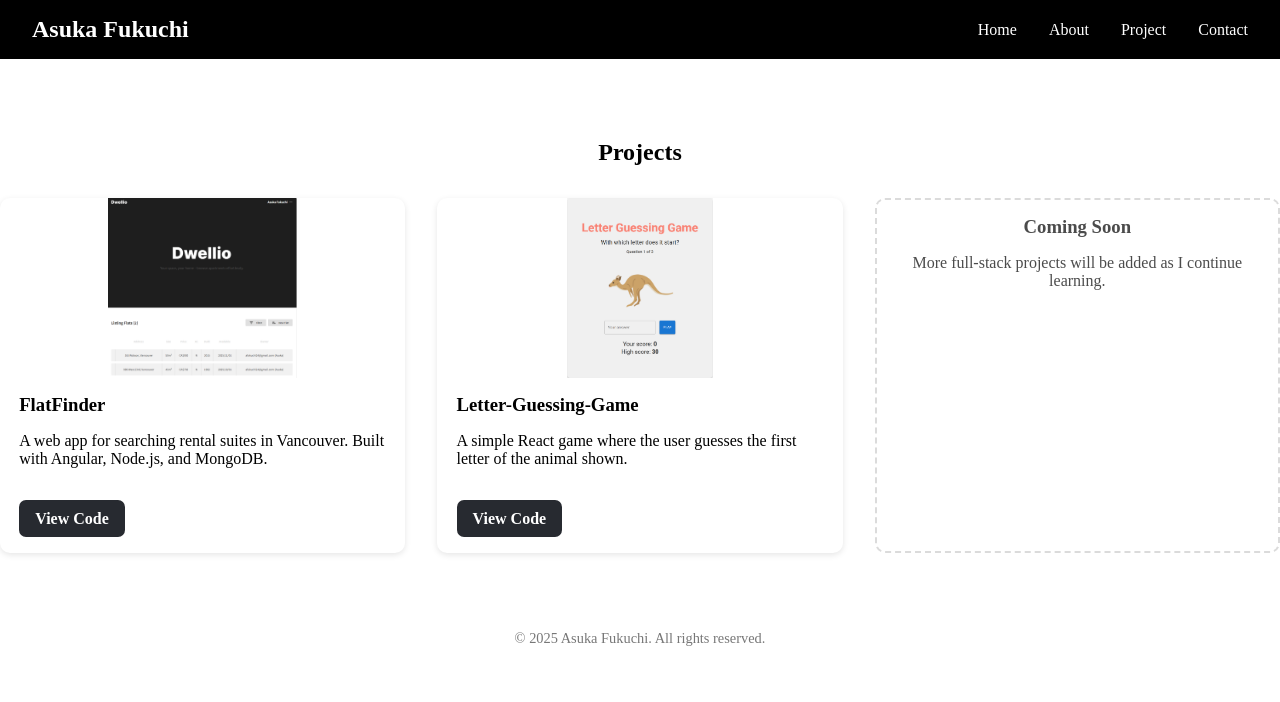
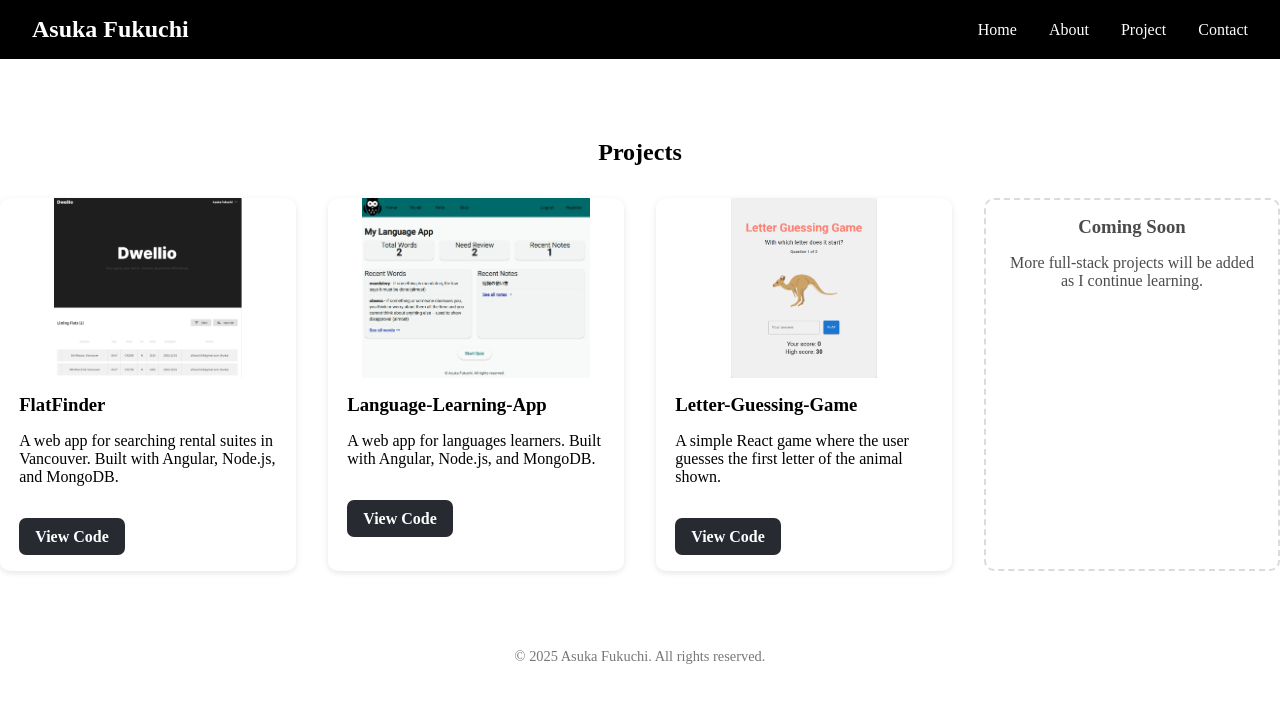
Before and after one commit to Asuka-Fukuchi/Portfolio-angular, an Angular app: page /project in a window 1280 px wide. Shown: the top 702 px of the page. Built offline with nearby package versions, Linux system fonts and the light colour scheme.

Commit message:
251130: added a new project

```diff
--- a/src/app/components/project/project.html
+++ b/src/app/components/project/project.html
@@ -14,15 +14,27 @@
 
         <!-- Project Card 2 -->
         <div class="project-card">
+            <img src="images/language-learning-app.png" alt="language-learning-app">
+            <div class="project-content">
+                <h3>Language-Learning-App</h3>
+                <p>A web app for languages learners. Built with Angular, Node.js, and MongoDB.</p>
+                <a href="https://github.com/Asuka-Fukuchi/language-learning-app" class="project-btn"
+                    target="_blank">View Code</a>
+            </div>
+        </div>
+
+        <!-- Project Card 3 -->
+        <div class="project-card">
             <img src="images/letter-guessing-game.png" alt="Letter-Guessing-Game App">
             <div class="project-content">
                 <h3>Letter-Guessing-Game</h3>
                 <p>A simple React game where the user guesses the first letter of the animal shown.</p>
-                <a href="https://github.com/Asuka-Fukuchi/Letter-Guessing-Game" class="project-btn" target="_blank">View Code</a>
+                <a href="https://github.com/Asuka-Fukuchi/Letter-Guessing-Game" class="project-btn" target="_blank">View
+                    Code</a>
             </div>
         </div>
 
-        <!-- Project Card 3 (placeholder for future) -->
+        <!-- Project Card 4 (placeholder for future) -->
         <div class="project-card placeholder">
             <div class="project-content">
                 <h3>Coming Soon</h3>
```
Also changed, not shown: public/images/language-learning-app.png (added).
